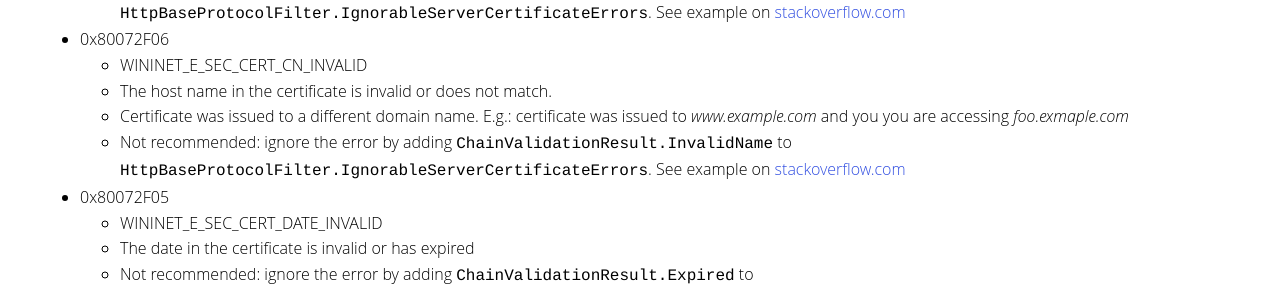
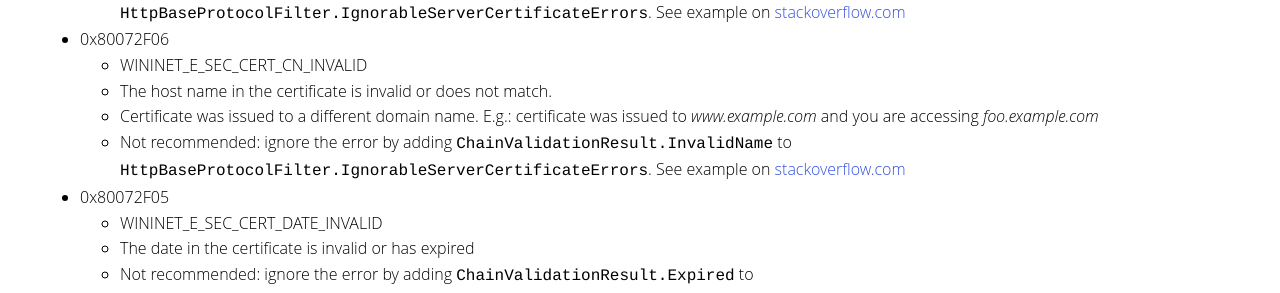
Before and after one commit to kiewic/kiewic.github.io, a Jekyll site: the page built from _posts/2015-08-16-windows-runtime-hresult-table.md, in a window 1280 px wide and 900 px high, scrolled down 1761 px. Shown: the part 155-448 px from the top of the window. Built offline with Jekyll 4.4.1, drawn with Linux system fonts in a browser that asks for light colours; comment, search, counter and statistics services are not loaded.

Commit message:
Fixing grammar error.

```diff
--- a/_posts/2015-08-16-windows-runtime-hresult-table.md
+++ b/_posts/2015-08-16-windows-runtime-hresult-table.md
@@ -62,7 +62,7 @@ Also applies to `HttpClient.SendRequestAsync()`, `HttpClient.PostAsync()`, `Http
 * 0x80072F06
     * WININET_E_SEC_CERT_CN_INVALID
     * The host name in the certificate is invalid or does not match.
-    * Certificate was issued to a different domain name. E.g.: certificate was issued to *www.example.com* and you you are accessing *foo.exmaple.com*
+    * Certificate was issued to a different domain name. E.g.: certificate was issued to *www.example.com* and you are accessing *foo.example.com*
     * Not recommended: ignore the error by adding `ChainValidationResult.InvalidName` to `HttpBaseProtocolFilter.IgnorableServerCertificateErrors`. See example on [stackoverflow.com][ignore_cert_errors]
 * 0x80072F05
     * WININET_E_SEC_CERT_DATE_INVALID
```
